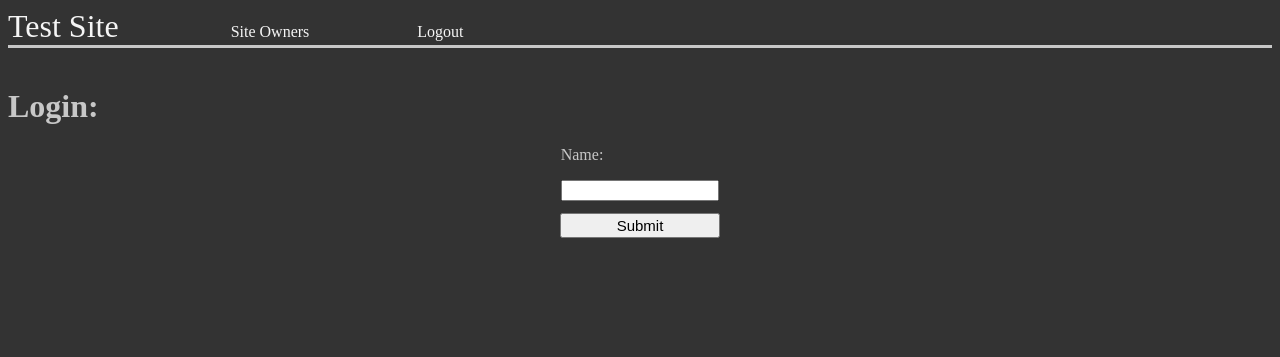
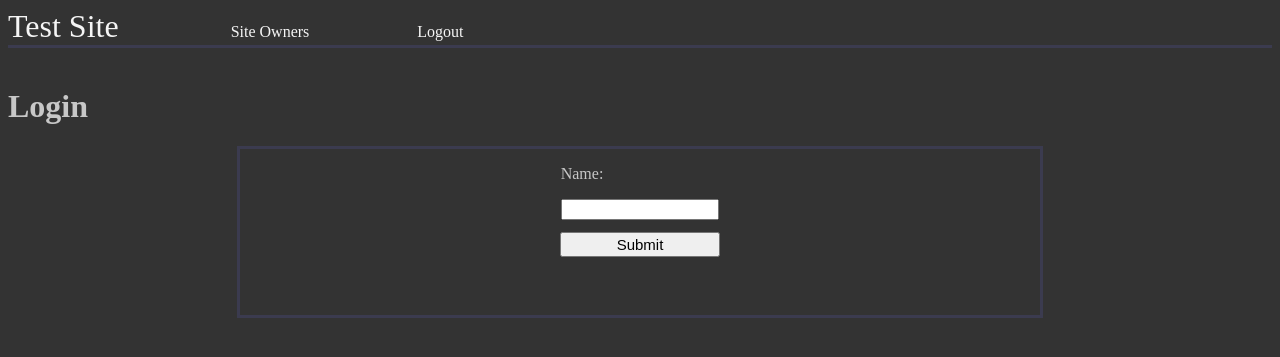
Before and after one commit to jacneeley/flask-repos, a Flask app: template simple-html-template/templates/login.html in a window 1280 px wide. Shown: the top 357 px of the page. Run offline with Flask 3, Linux system fonts and the light colour scheme; the template is opened without the code that fills it, so the values that code supplies are empty.

Commit message:
styling and error handling

```diff
--- a/simple-html-template/static/styles/styles.css
+++ b/simple-html-template/static/styles/styles.css
@@ -15,12 +15,11 @@ ul{
 nav{
     margin-bottom: 2.5rem;
     font-size: xx-large;
-    border-bottom: 3px solid rgb(199, 199, 199);
+    border-bottom: 3px solid #3b3b4f;
 }
 
 form{
     width:100%;
-    max-width: 600px;
     min-width: 300px;
     min-height: 150px;
     margin: 0 auto;
@@ -60,6 +59,21 @@ a:hover{
     text-align: center;
 }
 
+.login-page{
+    width:100%;
+    max-width: 1500px;
+    min-width: 300px;
+    min-height: 150px;
+    margin: 0 auto;
+}
+
+.form-parent{
+    max-width: 800px;
+    max-height: 400px;
+    margin: 0 auto;
+    border: 3px solid #3b3b4f;
+}
+
 .form-child p{
     margin-right: 7.25rem;
 }
--- a/simple-html-template/templates/login.html
+++ b/simple-html-template/templates/login.html
@@ -1,7 +1,8 @@
 {% extends "base.html" %}
 {% block page %}{% endblock %}
 {% block content %}
-<h1>Login:</h1>
+<div class="login-page">
+    <h1>Login</h1>
     <div class="form-parent">
         <form action="#" method="post">
             <div class="form-child">
@@ -11,4 +12,5 @@
             </div>
         </form>
     </div>
+</div>
 {% endblock %}
```
Also changed, not shown: simple-html-template/flask_html_templates.py (+14 -5 lines), simple-html-template/templates/welcome.html (+7 -0 lines). Lines whose indentation alone changed are shown as unchanged.
